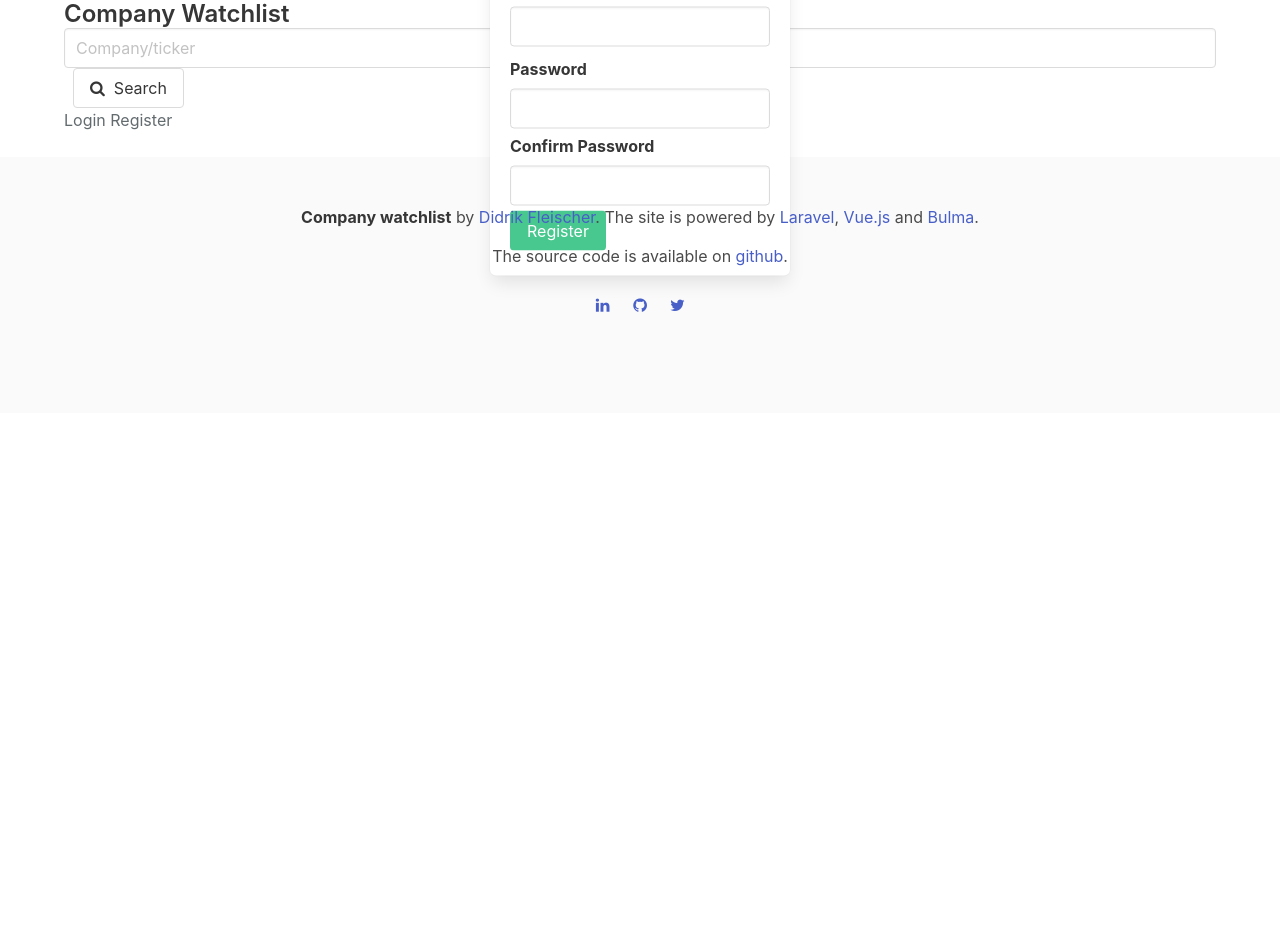
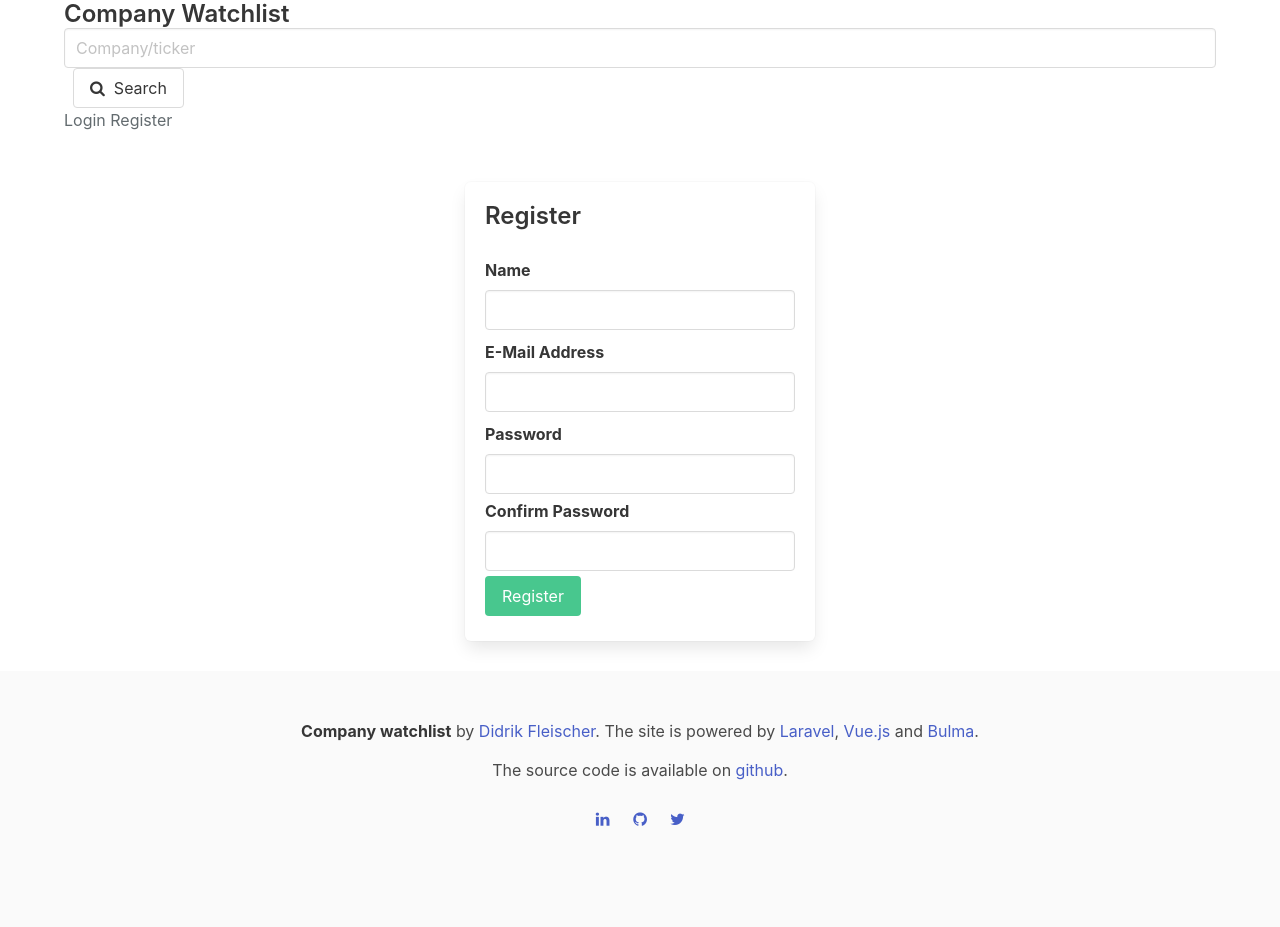
Before and after one commit to DidrikF/watchlist, a Laravel app: page /register in a window 1280 px wide. Before the commit the page ends 312 px from the top, so only its background shows below. Run offline with Laravel 8, Linux system fonts and the light colour scheme; settings files or empty folders that the repository lacks are supplied; some libraries are stand-ins or nearby versions.

Commit message:
Styling
Styling

```diff
--- a/resources/assets/js/components/Watchlist.vue
+++ b/resources/assets/js/components/Watchlist.vue
@@ -8,7 +8,7 @@
 		  <div class="modal-content">
 		  	<div class="box has-text-centered">
 			    <p>Are you sure you want to delete the watchlist and all of its contents?</p>
-			    <p>
+			    <p style="padding-top: 20px;">
 				    <button class="button is-danger" @click="deleteWatchlist">Yes</button>
 				    <button class="button is-primary" @click="deleteWatchlistModal=false">Hell No!</button>
 			    </p>
--- a/resources/views/auth/login.blade.php
+++ b/resources/views/auth/login.blade.php
@@ -1,7 +1,7 @@
 @extends('layouts.app')
 
 @section('content')
-<div class="flex-center-high">
+<div style="width: 350px; margin: 0 auto; margin-top: 50px;">
     <div class="box" style="font-size: 18px">
         <div class="title is-4">Login</div>
         <div>
--- a/resources/views/auth/register.blade.php
+++ b/resources/views/auth/register.blade.php
@@ -1,8 +1,8 @@
 @extends('layouts.app')
 
 @section('content')
-<div class="flex-center-high">
-    <div class="box" style="font-size: 18px; width: 300px;">
+<div style="width: 350px; margin: 0 auto; margin-top: 50px;">
+    <div class="box" style="font-size: 18px;">
         <div class="title is-4">Register</div>
         <div>
             <form role="form" method="POST" action="{{ url('/register') }}">
--- a/resources/views/layouts/app.blade.php
+++ b/resources/views/layouts/app.blade.php
@@ -35,16 +35,16 @@
 </head>
 
 
-<body>
+<body style="min-height: 100%;">
 
-    <div id="app" class="app container is-clearfix">  <!-- We bind our Vue instance to this element -->
+    <div id="app" class="container is-clearfix" style="min-height: 70%;">  <!-- We bind our Vue instance to this element -->
 
         @include ('layouts.partials._bulmaNavigation')
 
         @yield('content')
 
     </div>
-    <footer class="footer is-clearfix" style="bottom: 0; margin-top: 25px;">
+    <footer class="footer is-clearfix" style="margin-top: 30px;">
         <div class="container has-text-centered">
             <p>
                 <strong>Company watchlist</strong> by <a href="https://github.com/DidrikF">Didrik Fleischer</a>. The site is powered by <a href="https://laravel.com/">Laravel</a>, <a href="https://vuejs.org/">Vue.js</a> and <a href="http://bulma.io/">Bulma</a>.
```
Also changed, not shown: app/Http/Requests/WatchlistRequest.php (added, +36 -0 lines), public/js/app.js.
